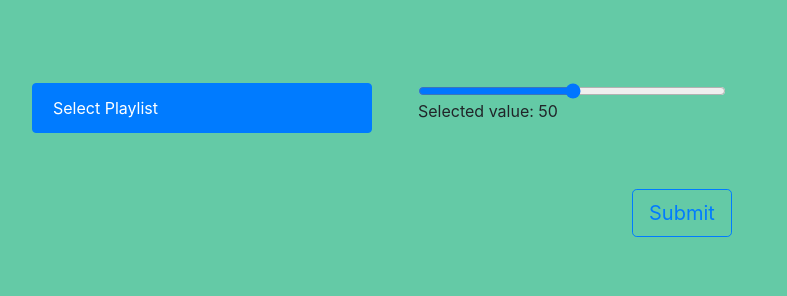
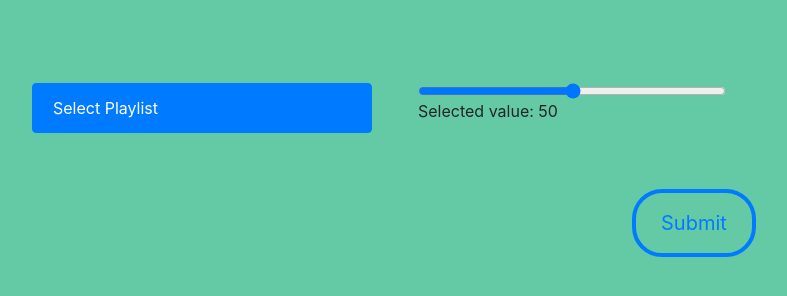
Before and after one commit to coleaskey32/ML-Final, a Flask app: template templates/profile.html in a window 1280 px wide. Shown: the part 157-453 px from the top of the page, without its empty margins (253-1040 px from the left). Run offline with Flask 3, Linux system fonts and the light colour scheme; the template is opened without the code that fills it, so the values that code supplies are empty; some web fonts are replaced.

Commit message:
changes the button style on profile.html

```diff
--- a/templates/profile.html
+++ b/templates/profile.html
@@ -70,6 +70,9 @@
     .custom-button {
         margin-top: 50px;
         margin-left: 230px;
+        padding: 15px 25px; /* Adjust padding for larger button size */
+        border-width: 4px; /* Increase the border width */
+        border-radius: 30px;
     }
     .amountPadding {
         padding-top: 50px;
```
